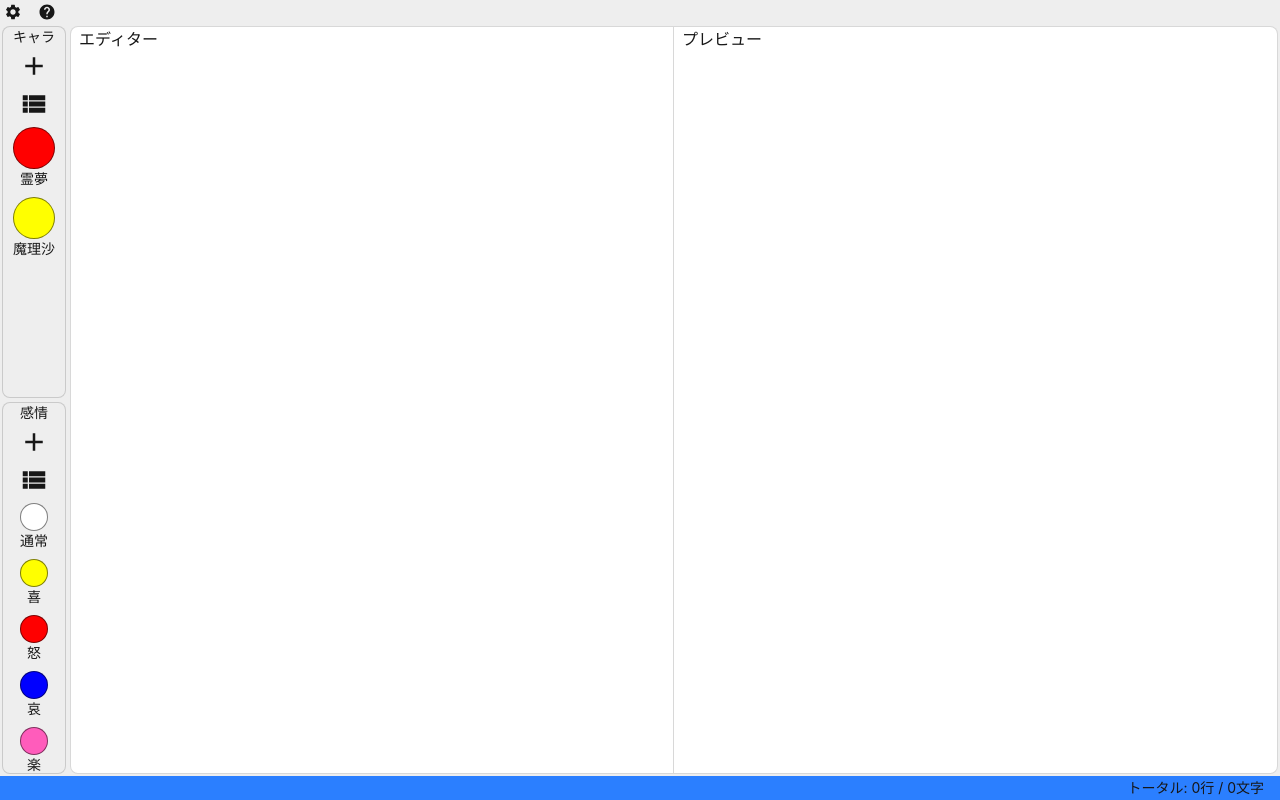
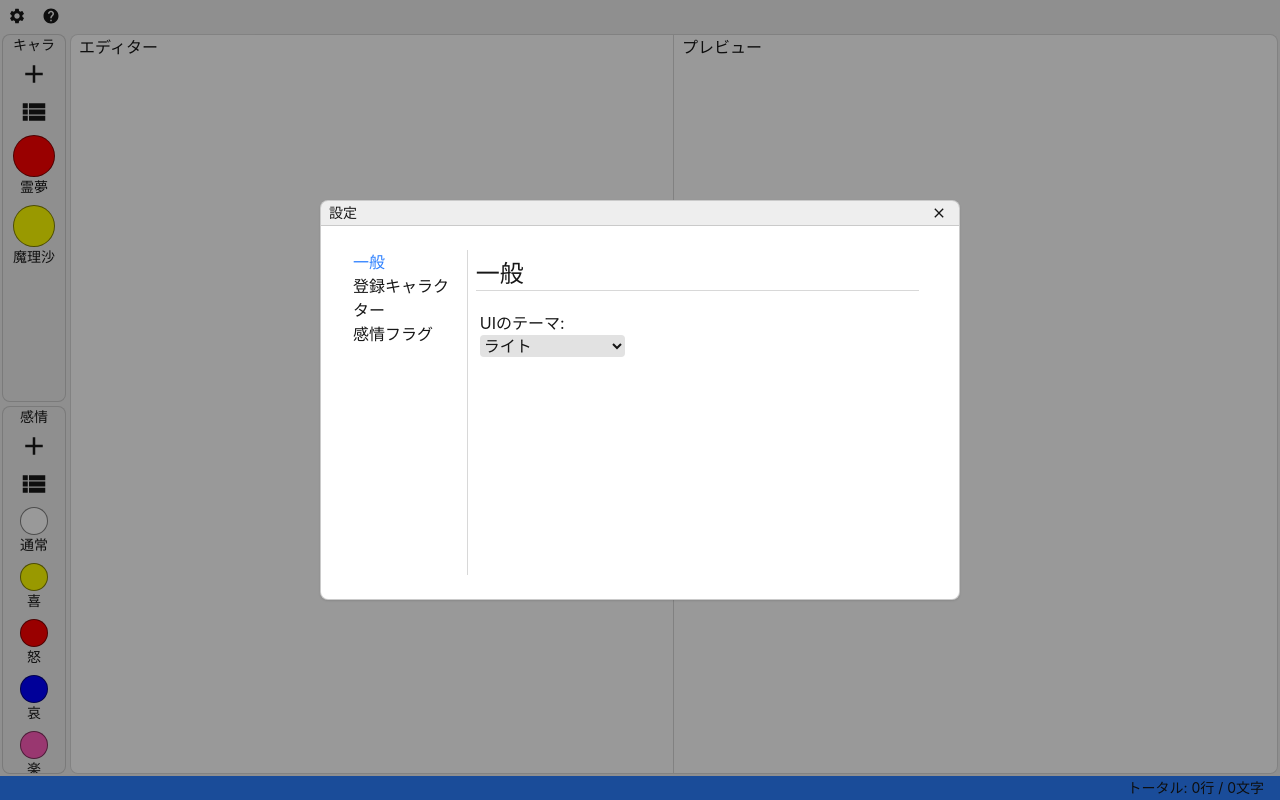
Before and after one commit to SARADA7156/yukkuri_markup, a React (Vite) app in the folder yukkuri_markup/: page / in a window 1280 px wide. Built offline with nearby package versions, Linux system fonts and the light colour scheme.

Commit message:
一般設定を行う設定画面の構築

```diff
--- a/yukkuri_markup/src/components/Button/Button.tsx
+++ b/yukkuri_markup/src/components/Button/Button.tsx
@@ -4,12 +4,10 @@ import "./button.css";
 type ButtonProps = {
     children?: React.ReactNode;
     className?: string;
-    title?: string
 } & React.ComponentPropsWithoutRef<"button">
 
 export default function Button({
     className = "",
-    title,
     children,
     ...props
 }: ButtonProps) {
@@ -18,21 +16,12 @@ export default function Button({
     return (
         <Component
             className={cn(
-                "flex items-center p-1 cursor-pointer hover:bg-(--hover) rounded-full relative group",
+                "flex items-center p-1 cursor-pointer hover:bg-(--hover) rounded-full",
                 className,
             )}
             {...props}
         >
             {children && <>{children}</>}
-            {title &&
-                <span
-                    className={`
-                        invisible rounded text-sm font-bold text-white p-1 bg-slate-600 top-11 -left-3
-                        group-hover:visible opacity-100 absolute z-10
-                    `}>
-                        {title}
-                </span>
-                }
         </Component>
     );
 }
--- a/yukkuri_markup/src/components/Modal.tsx
+++ b/yukkuri_markup/src/components/Modal.tsx
@@ -3,15 +3,17 @@ import { createPortal } from "react-dom";
 import Container from "./Container";
 import Button from "./Button/Button";
 import { MdClose } from "react-icons/md";
+import { cn } from "@/lib/utils";
 
 interface ModalProps {
     isOpen: boolean;
     onClose: () => void;
     title?: string;
+    className?: string;
     children: React.ReactNode;
 }
 
-export default function Modal({ isOpen, onClose, title, children }: ModalProps) {
+export default function Modal({ isOpen, onClose, title, className, children }: ModalProps) {
     // escキー押下でモーダルを閉じる
     useEffect(() => {
         const handleKeyDown = (e: KeyboardEvent) => {
@@ -37,7 +39,7 @@ export default function Modal({ isOpen, onClose, title, children }: ModalProps)
             onClick={onClose}
         >
             <Container
-                className="bg-(--background) border border-(--border) p-0 min-w-1/3"
+                className={cn("bg-(--background) border border-(--border) p-0 min-w-1/3 flex flex-col h-full", className)}
                 onClick={(e) => e.stopPropagation()}
             >
                 {/* モーダルヘッダー */}
@@ -50,7 +52,7 @@ export default function Modal({ isOpen, onClose, title, children }: ModalProps)
                 </div>
 
                 {/* モーダルコンテンツ */}
-                <div className="px-4 py-2 bg-(--content)">
+                <div className="px-4 py-2 bg-(--content) rounded-b-lg flex-1 h-full">
                     {children}
                 </div>
 
--- /dev/null
+++ b/yukkuri_markup/src/features/settings/GeneralSettings.tsx
@@ -0,0 +1,41 @@
+import { DEFAULT_THEMES, themeLabels, useTheme, type Theme } from "@/hooks/useTheme";
+import SettingsContent from "./SettingsContent";
+
+export default function GeneralSettings() {
+    const { theme, changeTheme } = useTheme();
+
+    const isTheme = (value: string): value is Theme => {
+        return DEFAULT_THEMES.includes(value as Theme);
+    };
+
+    const handleThemeChange = (e: React.ChangeEvent<HTMLSelectElement>) => {
+        const selectedTheme = e.target.value;
+
+        if (!isTheme(selectedTheme)) return;
+
+        changeTheme(selectedTheme);
+    }
+
+    return (
+        <SettingsContent title="一般">
+            <ul>
+                <li className="flex flex-col hover:bg-(--hover)/40 p-1 py-2 rounded">
+                    <label htmlFor="select-theme">UIのテーマ:</label>
+                    <select
+                        name="ui-theme"
+                        id="select-theme"
+                        className="bg-(--content2) rounded w-1/3"
+                        defaultValue={theme}
+                        onChange={handleThemeChange}
+                    >
+                        {DEFAULT_THEMES.map((theme, index) => (
+                            <option value={theme} key={`theme-${theme}-${index}`}>
+                                {themeLabels[theme]}
+                            </option>
+                        ))}
+                    </select>
+                </li>
+            </ul>
+        </SettingsContent>
+    );
+}
--- /dev/null
+++ b/yukkuri_markup/src/features/settings/Settings.tsx
@@ -0,0 +1,52 @@
+import Button from "@/components/Button/Button";
+import { cn } from "@/lib/utils";
+import { useState } from "react";
+import GeneralSettings from "./GeneralSettings";
+
+type SettingsType = "general" | "character" | "emotion";
+
+export default function Settings() {
+    const [activeTab, setActiveTab] = useState<SettingsType>("general");
+
+    return (
+        <div className="p-4 grid grid-cols-[20%_80%] h-full">
+            <ul className="border-e border-e-(--border) h-full overflow-y-auto pe-4">
+                <li>
+                    <Button
+                        className={cn(
+                            "w-full text-start rounded-none p-0 hover:text-blue-500",
+                            activeTab === "general" && "text-blue-500"
+                        )}
+                        onClick={() => setActiveTab("general")}
+                    >
+                        一般
+                    </Button>
+                </li>
+                <li>
+                    <Button
+                        className={cn(
+                            "w-full text-start rounded-none p-0 hover:text-blue-500",
+                            activeTab === "character" && "text-blue-500"
+                        )}
+                        onClick={() => setActiveTab("character")}
+                    >
+                        登録キャラクター
+                    </Button>
+                </li>
+                <li>
+                    <Button
+                        className={cn(
+                            "w-full text-start rounded-none p-0 hover:text-blue-500",
+                            activeTab === "emotion" && "text-blue-500"
+                        )}
+                        onClick={() => setActiveTab("emotion")}
+                    >
+                        感情フラグ
+                    </Button>
+                </li>
+            </ul>
+
+            {activeTab === "general" && <GeneralSettings />}
+        </div>
+    );
+}
--- /dev/null
+++ b/yukkuri_markup/src/features/settings/SettingsContent.tsx
@@ -0,0 +1,18 @@
+interface SettingsContentProps {
+    title: string;
+    children: React.ReactNode;
+}
+
+export default function SettingsContent({ title, children }: SettingsContentProps) {
+    return (
+        <div className="flex flex-col p-2">
+            <div className="settings-content-header">
+                <h1 className="mb-3 text-2xl border-b border-b-(--border)">{title}</h1>
+            </div>
+
+            <div className="settings-content">
+                {children}
+            </div>
+        </div>
+    );
+}
--- a/yukkuri_markup/src/hooks/useTheme.tsx
+++ b/yukkuri_markup/src/hooks/useTheme.tsx
@@ -1,7 +1,16 @@
 import { useEffect, useState } from "react";
 
+export const DEFAULT_THEMES = ["light", "dark"] as const;
+
+export type Theme = typeof DEFAULT_THEMES[number];
+
+export const themeLabels: Record<Theme, string> = {
+    light: "ライト",
+    dark: "ダーク"
+}
+
 export function useTheme() {
-    const [theme, setTheme] = useState<"light" | "dark">(() => {
+    const [theme, setTheme] = useState<Theme>(() => {
         if (typeof window !== "undefined") {
             const savedTheme = localStorage.getItem("theme");
             if (savedTheme === "dark" || savedTheme === "light") {
@@ -25,9 +34,9 @@ export function useTheme() {
         localStorage.setItem('theme', theme);
     }, [theme]);
 
-    const toggleTheme = () => {
-        setTheme((prev) => (prev === "dark" ? "light" : "dark"));
+    const changeTheme = (theme: Theme) => {
+        setTheme(theme);
     };
 
-    return { theme, toggleTheme }
+    return { theme, changeTheme }
 }
--- a/yukkuri_markup/src/renderer/App.tsx
+++ b/yukkuri_markup/src/renderer/App.tsx
@@ -1,24 +1,42 @@
 import Button from "@/components/Button/Button";
 import { MdSettings, MdHelp } from "react-icons/md";
 import Editor from "@/features/editor/Editor";
+import Settings from "@/features/settings/Settings";
+import { useState } from "react";
+import Modal from "@/components/Modal";
+
+type ModalType = "settings" | "help" | "updateNote" | null;
 
 function App() {
+    const [activeModal, setActiveModal] = useState<ModalType>("settings");
+    const closeModal = () => setActiveModal(null);
+
     return (
         <main className="h-dvh w-dvw">
-            <div className="grid grid-rows-[3%_94%_3%] h-full">
+            <div className="grid grid-rows-[4%_93%_3%] h-full">
                 {/* ツールバー */}
-                <div id="toolbar" className="flex bg-(--background)">
-                    <Button className="text-lg me-2" title="設定">
+                <div id="toolbar" className="flex bg-(--background) items-center m-1">
+                    <Button className="text-lg me-2" title="設定" onClick={() => setActiveModal("settings")}>
                         <MdSettings />
                     </Button>
 
                     <Button className="text-lg me-2" title="ヘルプ">
-                            <MdHelp />
+                        <MdHelp />
                     </Button>
                 </div>
 
                 {/* エディター本体 */}
                 <Editor />
+
+                {/* 設定モーダル */}
+                <Modal
+                    isOpen={activeModal === "settings"}
+                    onClose={closeModal}
+                    title="設定"
+                    className="min-w-1/2 max-w-1/2 min-h-1/2 max-h-1/2"
+                >
+                    <Settings />
+                </Modal>
             </div>
         </main>
     )
```
